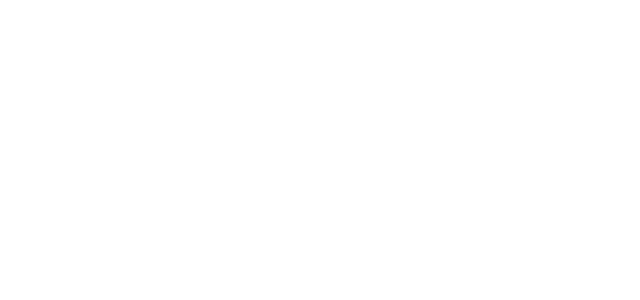
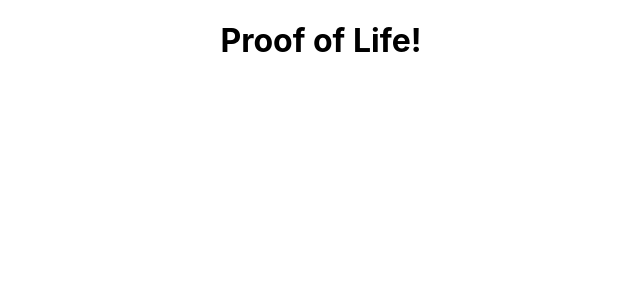
Before and after one commit to taytum-twiss/gallery-of-horns, a React (Create React App) app: page / in a window 1280 px wide. Shown: the top 300 px of the page, without its empty margins (319-959 px from the left). Built offline with nearby package versions, Linux system fonts and the light colour scheme.

Commit message:
start of custom component build out

```diff
--- a/package.json
+++ b/package.json
@@ -6,7 +6,9 @@
     "@testing-library/jest-dom": "^5.15.1",
     "@testing-library/react": "^11.2.7",
     "@testing-library/user-event": "^12.8.3",
+    "bootstrap": "^5.1.3",
     "react": "^17.0.2",
+    "react-bootstrap": "^2.0.3",
     "react-dom": "^17.0.2",
     "react-scripts": "4.0.3",
     "web-vitals": "^1.1.2"
--- a/src/App.js
+++ b/src/App.js
@@ -1,11 +1,14 @@
+import React from 'react';
 import './App.css';
 
-function App() {
-  return (
+class App extends React.Component {
+  render() {
+    return (
     <div className="App">
-
+     <h1>Proof of Life!</h1>
     </div>
-  );
+    );
+  }
 }
 
 export default App;
--- a/src/index.js
+++ b/src/index.js
@@ -1,5 +1,6 @@
 import React from 'react';
 import ReactDOM from 'react-dom';
+import 'react-bootstrap/Button';
 import './index.css';
 import App from './App';
 
```
Also changed, not shown: 1 other file (tests, documents, lock files or other folders).
